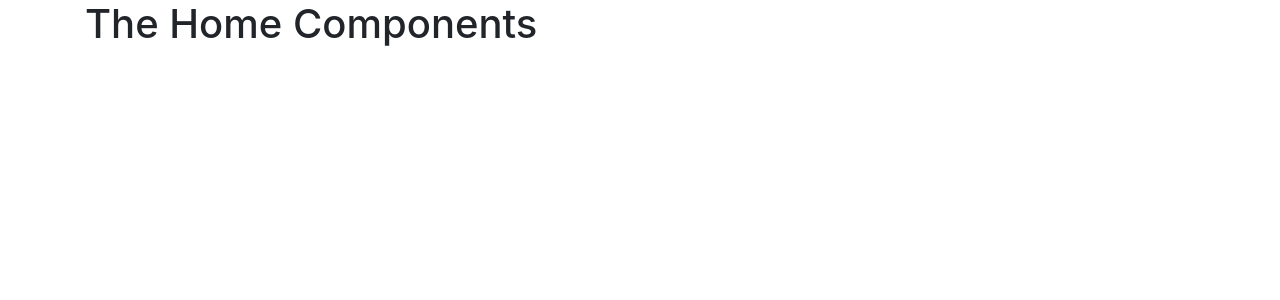
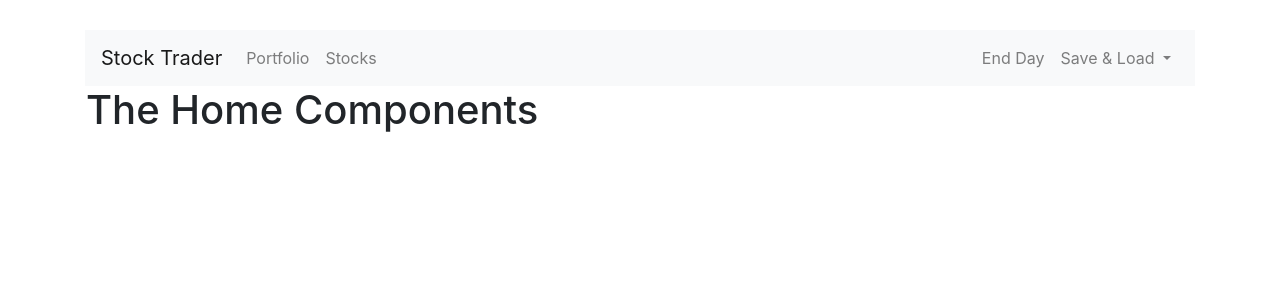
Before and after one commit to shishir75/Vue-JS---The-Stock-Trader-SPA-Mini-Project, a Vue app: page / in a window 1280 px wide. Shown: the top 300 px of the page. Built offline with nearby package versions, Linux system fonts and the light colour scheme.

Commit message:
Adding a Header & Navigation

```diff
--- a/src/App.vue
+++ b/src/App.vue
@@ -1,17 +1,28 @@
 <template>
   <div class="container">
-    <router-view></router-view>
+    <app-header></app-header>
+
+    <div class="row">
+      <div class="col-xs-12 mx-3">
+        <router-view></router-view>
+      </div>
+    </div>
+
   </div>
 </template>
 
 <script>
-
+import Header from "./components/Header";
 export default {
   name: 'App',
-
+  components: {
+    appHeader: Header,
+  }
 }
 </script>
 
 <style>
-
+  body {
+    padding: 30px;
+  }
 </style>
--- a/src/components/Header.vue
+++ b/src/components/Header.vue
@@ -1,5 +1,35 @@
 <template>
-    <h1>The Header Components</h1>
+    <nav class="navbar navbar-expand-lg navbar-light bg-light">
+        <router-link to="/" class="navbar-brand">Stock Trader</router-link>
+
+        <div class="collapse navbar-collapse">
+            <ul class="navbar-nav mr-auto">
+                <router-link to="/portfolio" class="nav-item" active-class="active" tag="li"><a class="nav-link">Portfolio</a></router-link>
+                <router-link to="/stocks" class="nav-item" active-class="active" tag="li"><a class="nav-link">Stocks</a></router-link>
+            </ul>
+            <ul class="navbar-nav my-2 my-lg-0">
+                <li class="nav-item">
+                    <a class="nav-link" href="#">End Day</a>
+                </li>
+                <li class="nav-item dropdown">
+                    <a
+                       class="nav-link dropdown-toggle"
+                       href="#"
+                       id="navbarDropdown"
+                       role="button"
+                       data-toggle="dropdown"
+                       aria-haspopup="true"
+                       aria-expanded="false">Save & Load
+                    </a>
+
+                    <div class="dropdown-menu" aria-labelledby="navbarDropdown">
+                        <a class="dropdown-item" href="#">Save Data</a>
+                        <a class="dropdown-item" href="#">Load Data</a>
+                    </div>
+                </li>
+            </ul>
+        </div>
+    </nav>
 </template>
 
 <script>
@@ -9,5 +39,8 @@
 </script>
 
 <style scoped>
-
+    .active {
+        color: red !important;
+        background-color: gray;
+    }
 </style>
```
